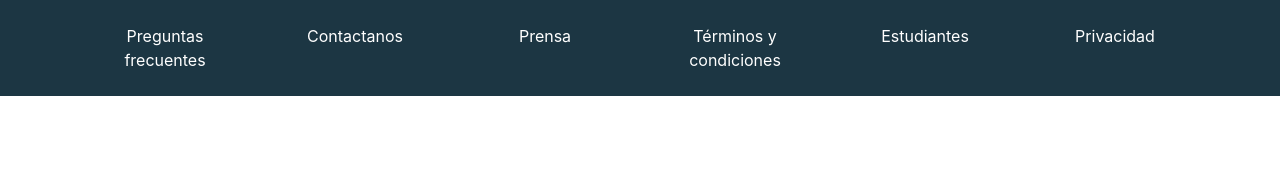
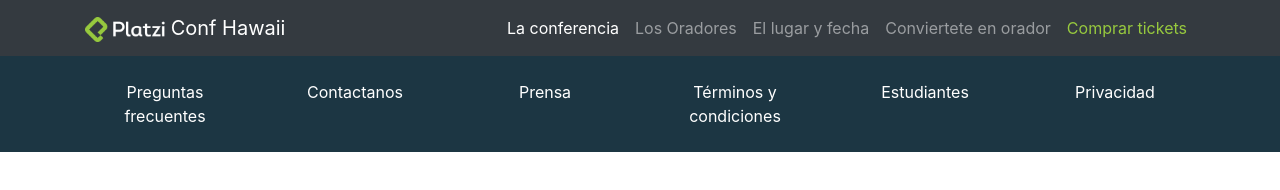
Before and after one commit to chc201627/Bootstrapplatzi, a plain HTML site: page index.html in a window 1280 px wide. Drawn offline with nearby package versions, Linux system fonts and the light colour scheme.

Commit message:
Agregando Header

```diff
--- a/index.css
+++ b/index.css
@@ -1,3 +1,9 @@
+.header img{
+  width: 80px;
+}
+.text-platzi{
+  color: #97c93e !important;
+}
 #footer{
   background: #1c3643;
 }
--- a/index.html
+++ b/index.html
@@ -11,6 +11,48 @@
   <title>Hello, world!</title>
 </head>
 <body>
+
+<!--Header-->
+<header class="header">
+
+  <nav class="navbar navbar-expand-lg navbar-dark bg-dark">
+    <div class="container">
+    <a class="navbar-brand" href="#">
+      <img src="assets/images/platzi-logo.png" alt=""> Conf Hawaii
+    </a>
+    <button class="navbar-toggler" type="button" data-toggle="collapse" data-target="#navbarSupportedContent" aria-controls="navbarSupportedContent" aria-expanded="false" aria-label="Toggle navigation">
+      <span class="navbar-toggler-icon"></span>
+    </button>
+
+    <div class="collapse navbar-collapse" id="navbarSupportedContent">
+      <ul class="navbar-nav ml-auto">
+        <li class="nav-item active">
+          <a class="nav-link" href="#">La conferencia</span></a>
+        </li>
+        <li class="nav-item">
+          <a class="nav-link" href="#">Los Oradores</a>
+        </li>
+        <li class="nav-item">
+          <a class="nav-link" href="#">El lugar y fecha</a>
+        </li>
+        <li class="nav-item">
+          <a class="nav-link" href="#">Conviertete en orador</a>
+        </li>
+        <li class="nav-item">
+          <a class="nav-link text-platzi" href="#">Comprar tickets</a>
+        </li>
+      </ul>
+
+    </div>
+    </div>
+  </nav>
+</header>
+
+
+<!--/Header-->
+
+<!--Footer-->
+
 
 <footer id="footer" class="pb-4 pt-4">
   <div class="container">
@@ -36,7 +78,7 @@
     </div>
   </div>
 </footer>
-
+<!--/Footer-->
 <!-- Optional JavaScript -->
 <!-- jQuery first, then Popper.js, then Bootstrap JS -->
 <script src="https://code.jquery.com/jquery-3.3.1.slim.min.js" integrity="sha384-q8i/X+965DzO0rT7abK41JStQIAqVgRVzpbzo5smXKp4YfRvH+8abtTE1Pi6jizo" crossorigin="anonymous"></script>
```
